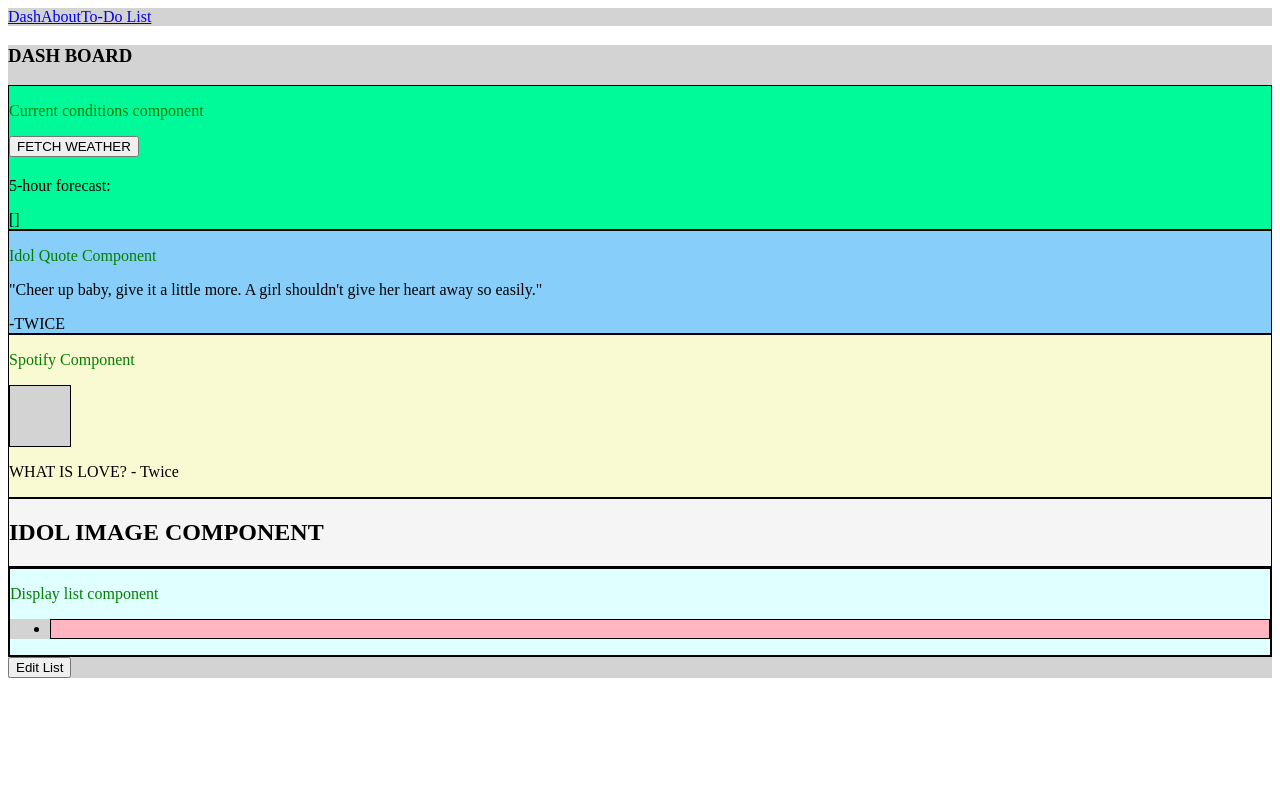
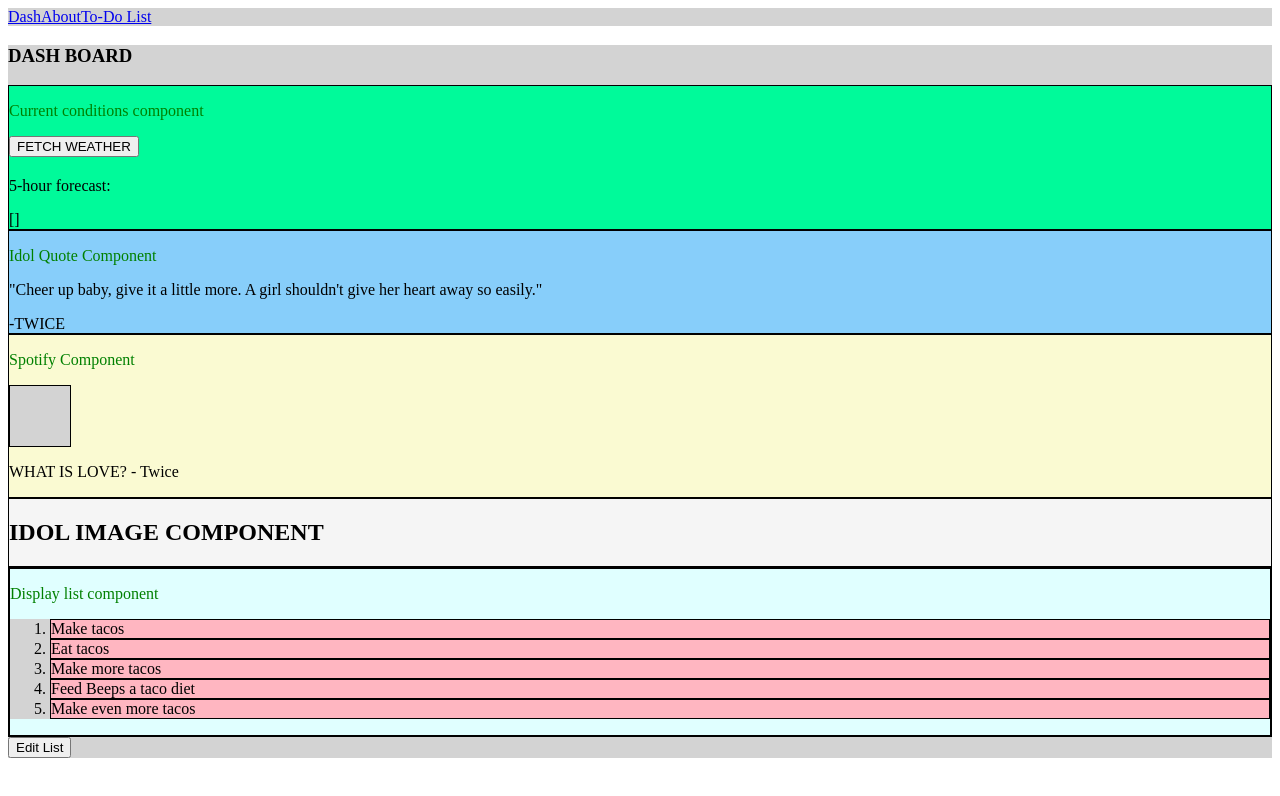
Before and after one commit to Jamzcode/kdash, a Vue app: page / in a window 1280 px wide. Shown: the top 796 px of the page. Built offline with nearby package versions, Linux system fonts and the light colour scheme.

Commit message:
update on display list component

```diff
--- a/src/components/DisplayListComponent.vue
+++ b/src/components/DisplayListComponent.vue
@@ -1,9 +1,15 @@
 <template>
   <div class="display-list-box">
     <p class="component-name">Display list component</p>
-    <ul class="list">
-      <li class="list-item">{{ listItem }}</li>
-    </ul>
+    <ol class="list">
+      <li
+        class="list-item"
+        v-for="(arrayItem, index) in itemsArray"
+        :key="index"
+      >
+        {{ arrayItem }}
+      </li>
+    </ol>
   </div>
 </template>
 
@@ -11,6 +17,22 @@
 export default {
   name: "displayListComponent",
   props: { listItem: String },
+  data() {
+    return {
+      itemsArray: [
+        "Make tacos",
+        "Eat tacos",
+        "Make more tacos",
+        "Feed Beeps a taco diet",
+        "Make even more tacos",
+      ],
+    };
+  },
+  methods: {
+    setArrayItem() {
+      //Set listItem to add onto itemsArray. From here, items are rendered as <li> items in the DOM.
+    },
+  },
 };
 </script>
 
```
